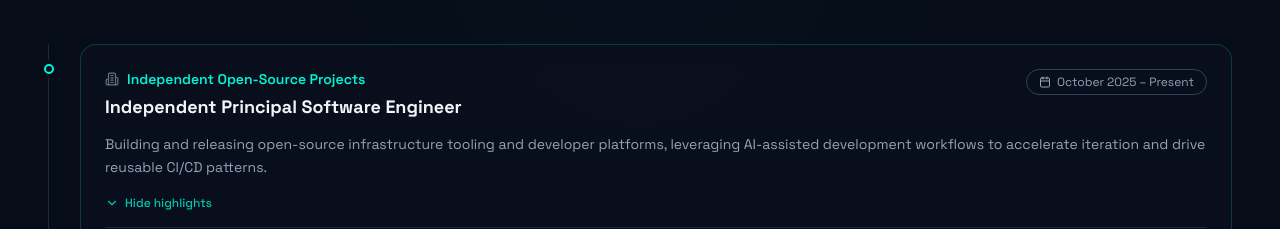
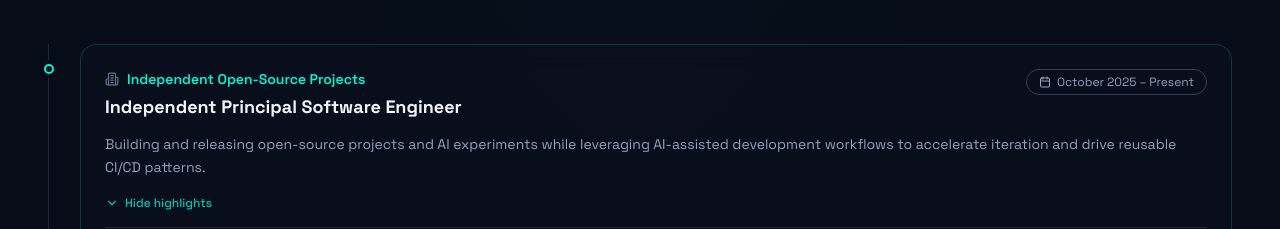
Before and after one commit to PseudoCoding/portfolio-site, a React (Vite) app: page / in a window 1280 px wide. Shown: the part 1060-1289 px from the top of the page. Built offline with nearby package versions, Linux system fonts and the light colour scheme.

Commit message:
Update config.ts

```diff
--- a/src/config.ts
+++ b/src/config.ts
@@ -68,7 +68,7 @@ export const config: SiteConfig = {
         role: 'Independent Principal Software Engineer',
         period: 'October 2025 – Present',
         summary:
-          'Building and releasing open-source infrastructure tooling and developer platforms, '
+          'Building and releasing open-source projects and AI experiments while '
           + 'leveraging AI-assisted development workflows to accelerate iteration and drive reusable CI/CD patterns.',
         highlights: [
           'Built and released terraform-template, an open-source framework for automated Terraform workflows using GitHub Actions, enabling zero-touch infrastructure deployments and reusable CI/CD patterns.',
```
